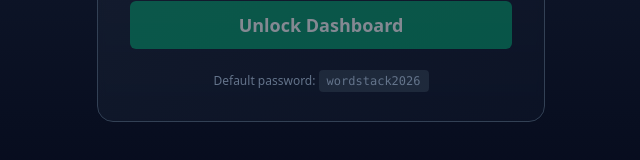
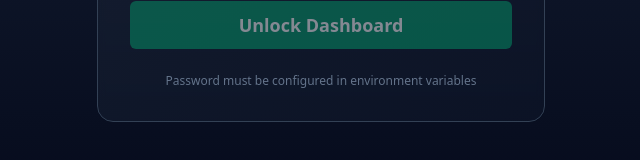
Before and after one commit to msderrickms-cloud/onspace-9bfsbr-13834, a React (Vite) app: page /admin-dashboard in a window 1280 px wide. Shown: the part 480-640 px from the top of the page, without its empty margins (319-959 px from the left). Built offline with nearby package versions, Linux system fonts and the light colour scheme.

Commit message:
Fixed admin password UI and verified environment variable setup

```diff
--- a/src/pages/Admin.tsx
+++ b/src/pages/Admin.tsx
@@ -199,7 +199,7 @@ export default function Admin() {
             </form>
 
             <p className="text-slate-500 text-xs text-center mt-6">
-              Default password: <code className="bg-slate-800 px-2 py-1 rounded">wordstack2026</code>
+              Password must be configured in environment variables
             </p>
           </div>
         </div>
```
